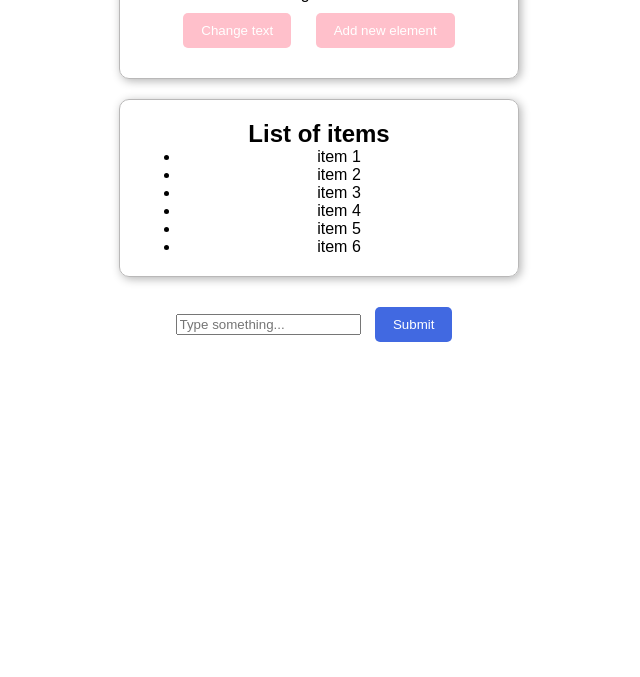
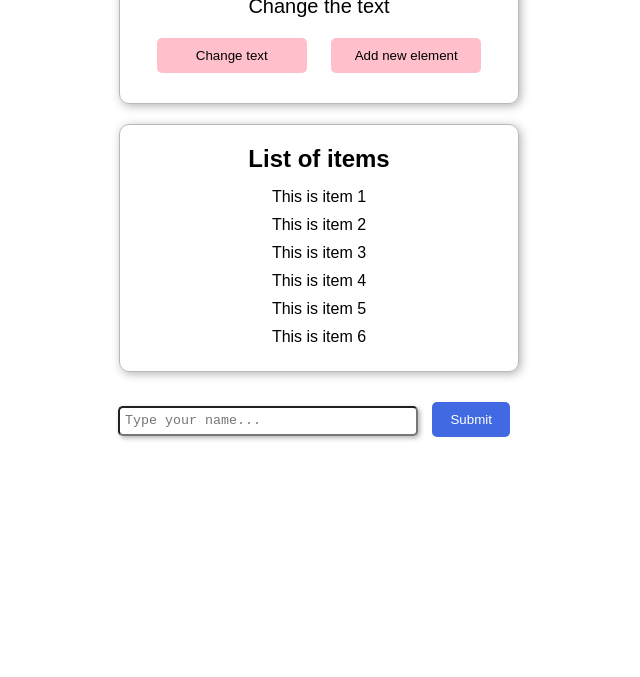
Before and after one commit to JorgenMJobloop/JS23-04, a plain HTML site: page index.html in a window 1280 px wide. Shown: the part 123-800 px from the top of the page, without its empty margins (321-961 px from the left). Drawn offline with Linux system fonts and the light colour scheme.

Commit message:
Added some css

```diff
--- a/index.html
+++ b/index.html
@@ -11,24 +11,27 @@
     <div class="container">
         <h1 id="title"> Hello, world!</h1>
         <p id="description">Change the text</p>
-        <button id="changeTextBtn" class="btn"> Change text </button>
-        <button id="addElementBtn" class="btn"> Add new element </button>
+        <div class="button-container">
+            <button id="changeTextBtn" class="btn"> Change text </button>
+            <button id="addElementBtn" class="btn"> Add new element </button>
+
+        </div>
     </div>
 
     <div class="list-container">
         <h2>List of items</h2>
         <ul id="itemList">
-        <li class="item"> item 1</li>
-        <li class="item"> item 2</li>
-        <li class="item"> item 3</li>
-        <li class="item">item 4</li>
-        <li class="item">item 5</li>
-        <li class="item">item 6</li>
+        <li class="item"> This is item 1</li>
+        <li class="item"> This is item 2</li>
+        <li class="item"> This is item 3</li>
+        <li class="item"> This is item 4</li>
+        <li class="item"> This is item 5</li>
+        <li class="item"> This is item 6</li>
         </ul>
     </div>
 
     <input type="text" id="nameInput"
-    placeholder="Type something... ">
+    placeholder="Type your name... ">
 <button id="submitBtn">Submit</button>
 </body>
 </html>
--- a/script.js
+++ b/script.js
@@ -12,6 +12,7 @@ document.getElementById("changeTextBtn").addEventListener("click", () => {
 
 Array.from(buttons).forEach((btn) => {
     btn.style.backgroundColor = "pink"
+    btn.style.color ="black"
 })
 
 document.getElementById("addElementBtn").addEventListener("click", () => {
@@ -30,7 +31,7 @@ document.getElementById("addElementBtn").addEventListener("click", () => {
 
 listItems.forEach((item, index) => {
     item.addEventListener("click", () => {
-        item.textContent = `Clicked item ${index +1}`
+        item.textContent = `You have clicked item ${index +1}`
         item.style.color = "blue"
     })
 })
--- a/style.css
+++ b/style.css
@@ -17,6 +17,14 @@ body{
     border-radius: 10px;
     box-shadow: 2px 2px 10px rgba(0, 0, 0, 0.302);
 }
+.container{
+    display: flex;
+    flex-direction: column;
+    gap: 10px;
+}
+p{
+    font-size: 20px;
+}
 
 button{
     margin: 10px;
@@ -27,10 +35,35 @@ button{
     cursor: pointer;
     border-radius: 5px;
 }
+.btn{
+    width: 150px;
+}
 
 button:hover{
     background-color: darkblue;
 }
+h2{
+    margin-bottom: 10px;
+}
+
+ul{
+    display: flex;
+    flex-direction: column;
+    align-items: center;
+    padding: 0;
+
+}
 .item{
+    margin: 5px 0px;
     cursor: pointer;
+    list-style-type: none;
 }
+#nameInput{
+    height: 30px;
+    border-radius: 5px;
+    width: 300px;
+    padding: 5px;
+    box-shadow: 2px 2px 5px rgba(0, 0, 0, 0.302);
+    font-family:'Courier New', Courier, monospace;
+
+}
```
